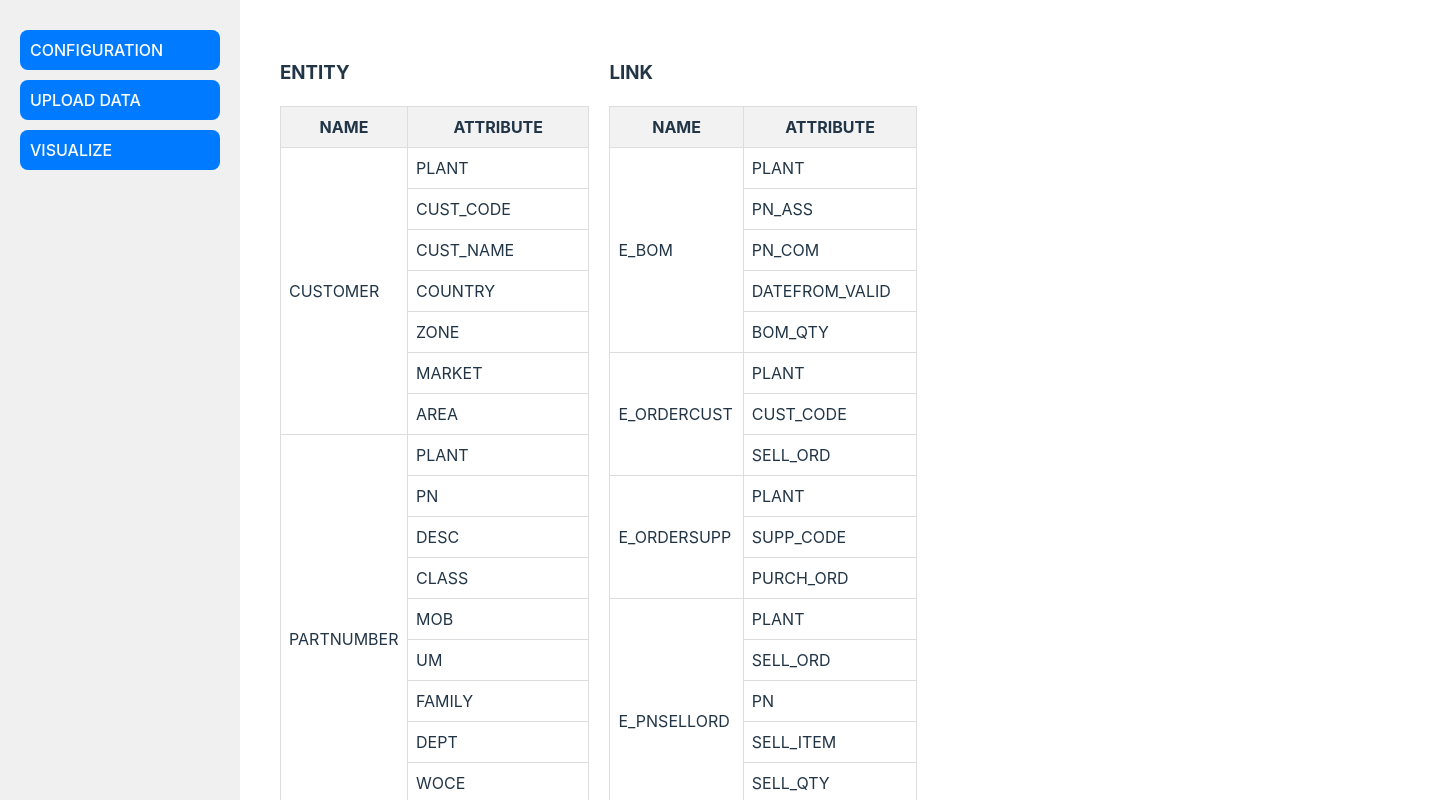
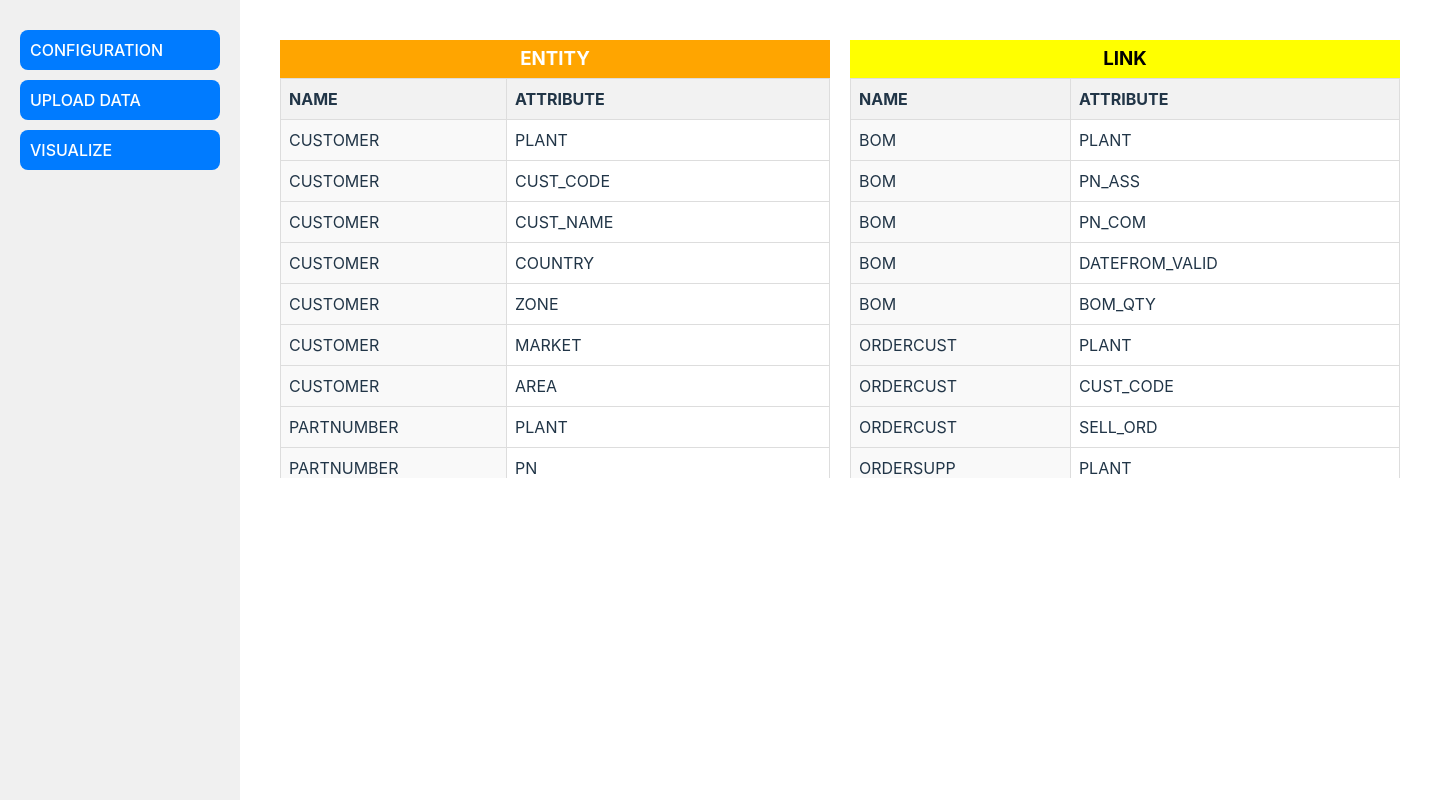
Before and after one commit to aamir910/3d-force-network-graph-, a React (Vite) app: page /upload in a window 1280 px wide. Shown: the top 800 px of the page, 1440 px wide, since content can reach past the window. Built offline with nearby package versions, Linux system fonts and the light colour scheme.

Commit message:
update the style of the div

```diff
--- a/src/components/Maincontent/MainContent.css
+++ b/src/components/Maincontent/MainContent.css
@@ -5,10 +5,23 @@
 
 .table-container {
     display: flex;
+    justify-content: space-between;
 }
 
 .table-section {
+    flex: 1;
     margin-right: 20px;
+}
+
+.table-section:last-child {
+    margin-right: 0;
+}
+
+.table-wrapper {
+    min-width: 550px;
+    overflow-y: auto;
+    max-height: 400px; /* Adjust as needed */
+    position: relative;
 }
 
 .table {
@@ -19,8 +32,33 @@
 .table th, .table td {
     border: 1px solid #ddd;
     padding: 8px;
+    text-align: left;
 }
 
 .table th {
     background-color: #f2f2f2;
+    position: sticky;
+    top: 0;
+    z-index: 1;
 }
+
+h3 {
+    background-color: orange; /* Entity header color */
+    text-align: center;
+    padding: 5px;
+    color: white;
+    margin: 0;
+}
+
+.table-section:nth-child(2) h3 {
+    background-color: yellow; /* Link header color */
+    color: black;
+}
+
+/* .table-section:nth-child(2) .table th {
+    background-color: yellow;
+} */
+
+.table td:first-child {
+    background-color: #f9f9f9; /* Added background for NAME column */
+}
--- a/src/components/Maincontent/Maincontent.jsx
+++ b/src/components/Maincontent/Maincontent.jsx
@@ -87,15 +87,15 @@ const MainContent = () => {
         const fileName = filePath.split('/').pop();
         switch (fileName) {
             case 'E_BOM.csv':
-                return 'E_BOM';
+                return 'BOM';
             case 'E_ORDERCUST.csv':
-                return 'E_ORDERCUST';
+                return 'ORDERCUST';
             case 'E_ORDERSUPP.csv':
-                return 'E_ORDERSUPP';
+                return 'ORDERSUPP';
             case 'E_PNSELLORD.csv':
-                return 'E_PNSELLORD';
+                return 'PNSELLORD';
             case 'E_PNSUPPORD.csv':
-                return 'E_PNSUPPORD';
+                return 'PNSUPPORD';
             default:
                 return '';
         }
@@ -106,6 +106,7 @@ const MainContent = () => {
             <div className="table-container">
                 <div className="table-section">
                     <h3>ENTITY</h3>
+                    <div className="table-wrapper">
                         <table className="table">
                             <thead>
                                 <tr>
@@ -117,9 +118,9 @@ const MainContent = () => {
                                 {Object.entries(entityHeaders).map(([filePath, headers], index) => (
                                     headers.map((header, headerIndex) => (
                                         <tr key={`${index}-${headerIndex}`}>
-                                        {headerIndex === 0 && (
-                                            <td rowSpan={headers.length}>{getEntityName(filePath)}</td>
-                                        )}
+
+                                                <td>{getEntityName(filePath)}</td>
+
                                             <td>{header}</td>
                                         </tr>
                                     ))
@@ -127,8 +128,10 @@ const MainContent = () => {
                             </tbody>
                         </table>
                     </div>
+                </div>
                 <div className="table-section">
                     <h3>LINK</h3>
+                    <div className="table-wrapper">
                         <table className="table">
                             <thead>
                                 <tr>
@@ -140,9 +143,9 @@ const MainContent = () => {
                                 {Object.entries(linkHeaders).map(([filePath, headers], index) => (
                                     headers.map((header, headerIndex) => (
                                         <tr key={`${index}-${headerIndex}`}>
-                                        {headerIndex === 0 && (
-                                            <td rowSpan={headers.length}>{getLinkName(filePath)}</td>
-                                        )}
+
+                                                <td >{getLinkName(filePath)}</td>
+
                                             <td>{header}</td>
                                         </tr>
                                     ))
@@ -152,6 +155,7 @@ const MainContent = () => {
                     </div>
                 </div>
             </div>
+        </div>
     );
 };
 
```
Lines whose indentation alone changed are shown as unchanged.
